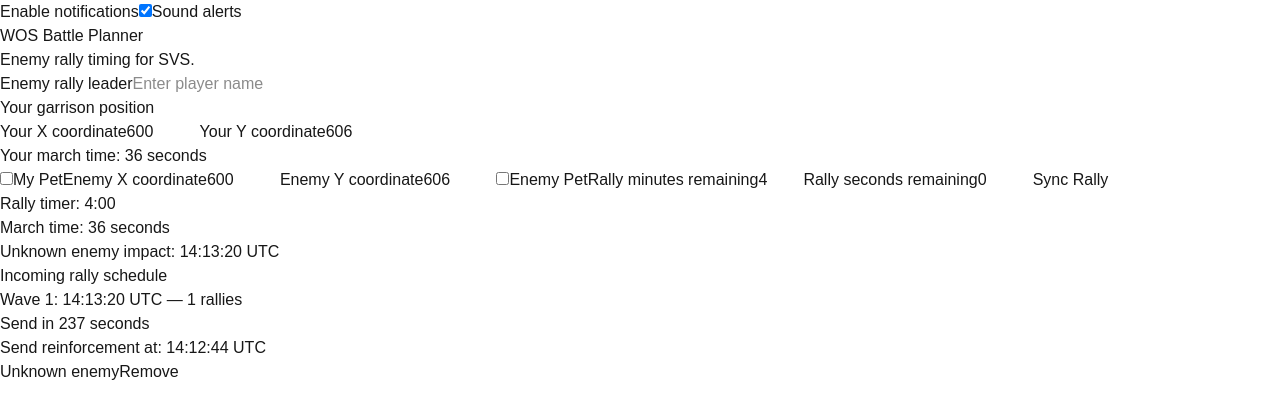
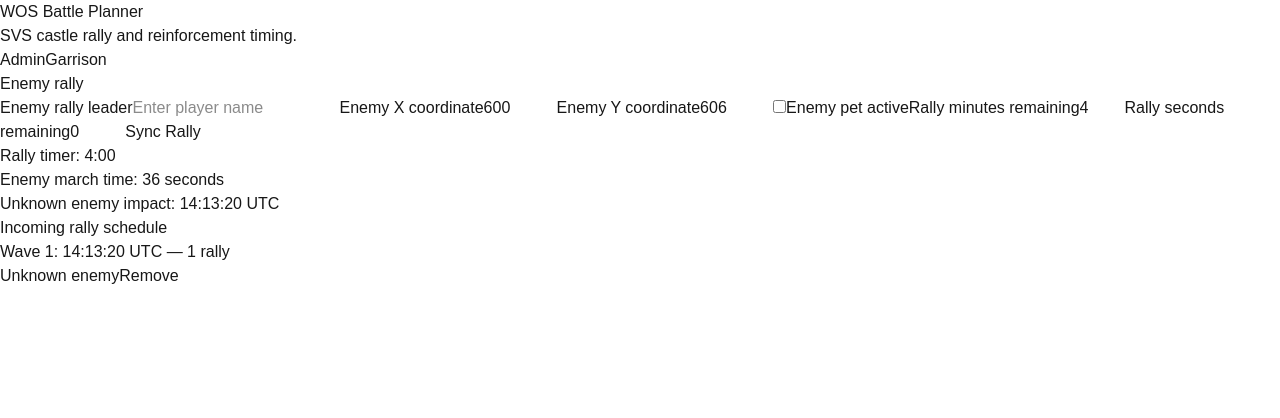
Before and after one commit to henrikivers1/wosvs-app, a Next.js app: page / in a window 1280 px wide. Both pictures are taken after a click on the button "Sync Rally". Shown: the top 418 px of the page. Built offline with nearby package versions, Linux system fonts and the light colour scheme.

Commit message:
feat: separate admin and garrison views

```diff
--- a/src/app/page.tsx
+++ b/src/app/page.tsx
@@ -11,8 +11,10 @@
   EnemyRally,
   RallyWave,
 } from "@/types/rally";
-
+type ViewMode = "admin" | "garrison";
 export default function Home() {
+  const [viewMode, setViewMode] =
+    useState<ViewMode>("admin");
   const [enemyName, setEnemyName] = useState("");
   const [enemyPetActive, setEnemyPetActive] =
     useState(false);
@@ -145,6 +147,7 @@
       );
 
       if (
+        viewMode === "garrison" &&
         secondsRemaining >= 0 &&
         secondsRemaining <= 1 &&
         !alreadyAlerted
@@ -187,7 +190,141 @@
   }
   return (
     <main>
-      <button onClick={enableNotifications}>
+      <header>
+        <h1>WOS Battle Planner</h1>
+        <p>SVS castle rally and reinforcement timing.</p>
+
+        <nav>
+          <button
+            type="button"
+            onClick={() => setViewMode("admin")}
+          >
+            Admin
+          </button>
+
+          <button
+            type="button"
+            onClick={() => setViewMode("garrison")}
+          >
+            Garrison
+          </button>
+        </nav>
+      </header>
+
+      {viewMode === "admin" && (
+        <section>
+          <h2>Enemy rally</h2>
+
+          <label>
+            Enemy rally leader
+            <input
+              type="text"
+              value={enemyName}
+              onChange={(event) =>
+                setEnemyName(event.target.value)
+              }
+              placeholder="Enter player name"
+            />
+          </label>
+
+          <label>
+            Enemy X coordinate
+            <input
+              type="number"
+              min="0"
+              max="1199"
+              value={x}
+              onChange={(event) =>
+                setX(Number(event.target.value))
+              }
+            />
+          </label>
+
+          <label>
+            Enemy Y coordinate
+            <input
+              type="number"
+              min="0"
+              max="1199"
+              value={y}
+              onChange={(event) =>
+                setY(Number(event.target.value))
+              }
+            />
+          </label>
+
+          <label>
+            <input
+              type="checkbox"
+              checked={enemyPetActive}
+              onChange={(event) =>
+                setEnemyPetActive(event.target.checked)
+              }
+            />
+            Enemy pet active
+          </label>
+
+          <label>
+            Rally minutes remaining
+            <input
+              type="number"
+              min="0"
+              max="5"
+              value={minutes}
+              onChange={(event) =>
+                setMinutes(Number(event.target.value))
+              }
+            />
+          </label>
+
+          <label>
+            Rally seconds remaining
+            <input
+              type="number"
+              min="0"
+              max="59"
+              value={seconds}
+              onChange={(event) =>
+                setSeconds(Number(event.target.value))
+              }
+            />
+          </label>
+
+          <button type="button" onClick={syncRally}>
+            Sync Rally
+          </button>
+
+          <p>
+            Rally timer: {minutes}:
+            {seconds.toString().padStart(2, "0")}
+          </p>
+
+          <p>Enemy march time: {marchTime} seconds</p>
+
+          {impactTime && (
+            <p>
+              {enemyName || "Unknown enemy"} impact:{" "}
+              {impactTime.toLocaleTimeString("en-GB", {
+                timeZone: "UTC",
+                hour12: false,
+                hour: "2-digit",
+                minute: "2-digit",
+                second: "2-digit",
+              })}{" "}
+              UTC
+            </p>
+          )}
+        </section>
+      )}
+
+      {viewMode === "garrison" && (
+        <section>
+          <h2>Your garrison position</h2>
+
+          <button
+            type="button"
+            onClick={enableNotifications}
+          >
             {notificationsEnabled
               ? "Notifications enabled"
               : "Enable notifications"}
@@ -203,17 +340,6 @@
             />
             Sound alerts
           </label>
-      <h1>WOS Battle Planner</h1>
-      <p>Enemy rally timing for SVS.</p>
-      <label>
-        Enemy rally leader
-        <input
-          type="text"
-          value={enemyName}
-          onChange={(event) => setEnemyName(event.target.value)}
-          placeholder="Enter player name"
-        />
-        <h2>Your garrison position</h2>
 
           <label>
             Your X coordinate
@@ -241,7 +367,6 @@
             />
           </label>
 
-        <p>Your march time: {garrisonMarchTime} seconds</p>
           <label>
             <input
               type="checkbox"
@@ -250,100 +375,43 @@
                 setGarrisonPetActive(event.target.checked)
               }
             />
-          My Pet
-        </label>
-      </label>
-      <label>
-        Enemy X coordinate
-        <input
-          type="number"
-          min="0"
-          max="1199"
-          value={x}
-          onChange={(event) => setX(Number(event.target.value))}
-        />
-      </label>
-      <label>
-        Enemy Y coordinate
-        <input
-          type="number"
-          min="0"
-          max="1199"
-          value={y}
-          onChange={(event) => setY(Number(event.target.value))}
-        />
-      </label>
-      <label>
-        <label>
-          <input
-            type="checkbox"
-            checked={enemyPetActive}
-            onChange={(event) =>
-              setEnemyPetActive(event.target.checked)
-            }
-          />
-          Enemy Pet
-        </label>
-        Rally minutes remaining
-        <input
-          type="number"
-          min="0"
-          max="5"
-          value={minutes}
-          onChange={(event) => setMinutes(Number(event.target.value))}
-        />
+            My pet is active
           </label>
 
-      <label>
-        Rally seconds remaining
-        <input
-          type="number"
-          min="0"
-          max="59"
-          value={seconds}
-          onChange={(event) => setSeconds(Number(event.target.value))}
-        />
-      </label>
-      <button onClick={syncRally}>
-        Sync Rally
-      </button>
           <p>
-        Rally timer: {minutes}:{seconds.toString().padStart(2, "0")}
+            Your march time: {garrisonMarchTime} seconds
           </p>
-      <p>March time: {marchTime} seconds</p>
-      {impactTime && (
-        <p>
-          {enemyName || "Unknown enemy"} impact:{" "}
-          {impactTime.toLocaleTimeString("en-GB", {
+        </section>
+      )}
+
+      <section>
+        <h2>Incoming rally schedule</h2>
+
+        {rallyWaves.length === 0 && (
+          <p>No incoming rallies.</p>
+        )}
+
+        {rallyWaves.map((wave, index) => (
+          <article key={wave.impactSecond}>
+            <h3>
+              Wave {index + 1}:{" "}
+              {new Date(
+                wave.impactSecond * 1000
+              ).toLocaleTimeString("en-GB", {
                 timeZone: "UTC",
                 hour12: false,
                 hour: "2-digit",
                 minute: "2-digit",
                 second: "2-digit",
               })}{" "}
-          UTC
-        </p>
-      )}
-      <h2>Incoming rally schedule</h2>
+              UTC — {wave.rallies.length}{" "}
+              {wave.rallies.length === 1
+                ? "rally"
+                : "rallies"}
+            </h3>
 
-      {rallyWaves.map((wave, index) => (
-        <section key={wave.impactSecond}>
-          <h3>
-            Wave {index + 1}:{" "}
-            {new Date(wave.impactSecond * 1000).toLocaleTimeString(
-              "en-GB",
-              {
-                timeZone: "UTC",
-                hour12: false,
-                hour: "2-digit",
-                minute: "2-digit",
-                second: "2-digit",
-              }
-
-            )}{" "}
-            UTC — {wave.rallies.length} rallies
-            <p>{getSendStatus(wave)}</p>
-          </h3>
+            {viewMode === "garrison" && (
+              <>
                 <p>
                   Send reinforcement at:{" "}
                   {calculateSendTime(
@@ -358,19 +426,35 @@
                   })}{" "}
                   UTC
                 </p>
+
+                <p>{getSendStatus(wave)}</p>
+              </>
+            )}
+
             <ul>
               {wave.rallies.map((rally) => (
                 <li key={rally.id}>
                   {rally.enemyName}
-                {rally.petActive ? " — Pet active" : ""}
-                <button onClick={() => removeRally(rally.id)}>
+                  {rally.petActive
+                    ? " — Pet active"
+                    : ""}
+
+                  {viewMode === "admin" && (
+                    <button
+                      type="button"
+                      onClick={() =>
+                        removeRally(rally.id)
+                      }
+                    >
                       Remove
                     </button>
+                  )}
                 </li>
               ))}
             </ul>
+          </article>
+        ))}
       </section>
-      ))}
     </main>
   );
 }
```
Lines whose indentation alone changed are shown as unchanged.
